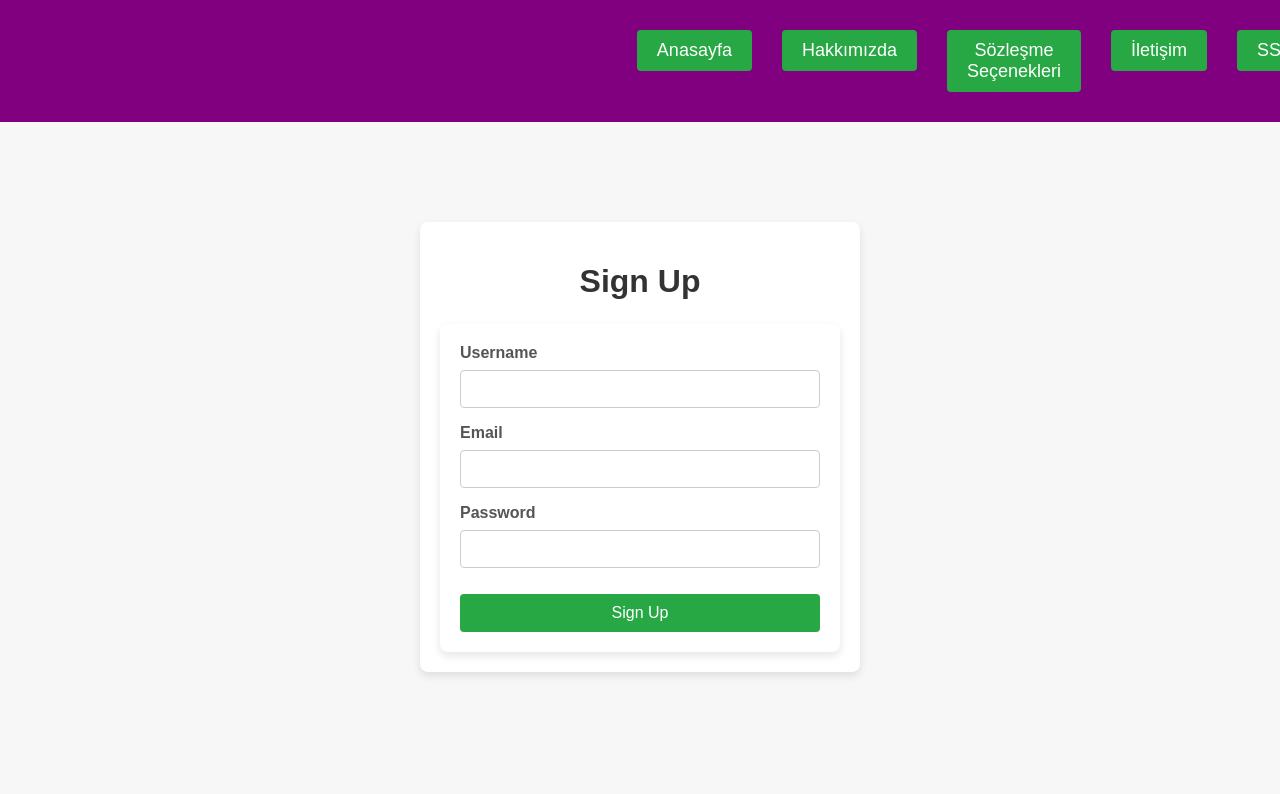
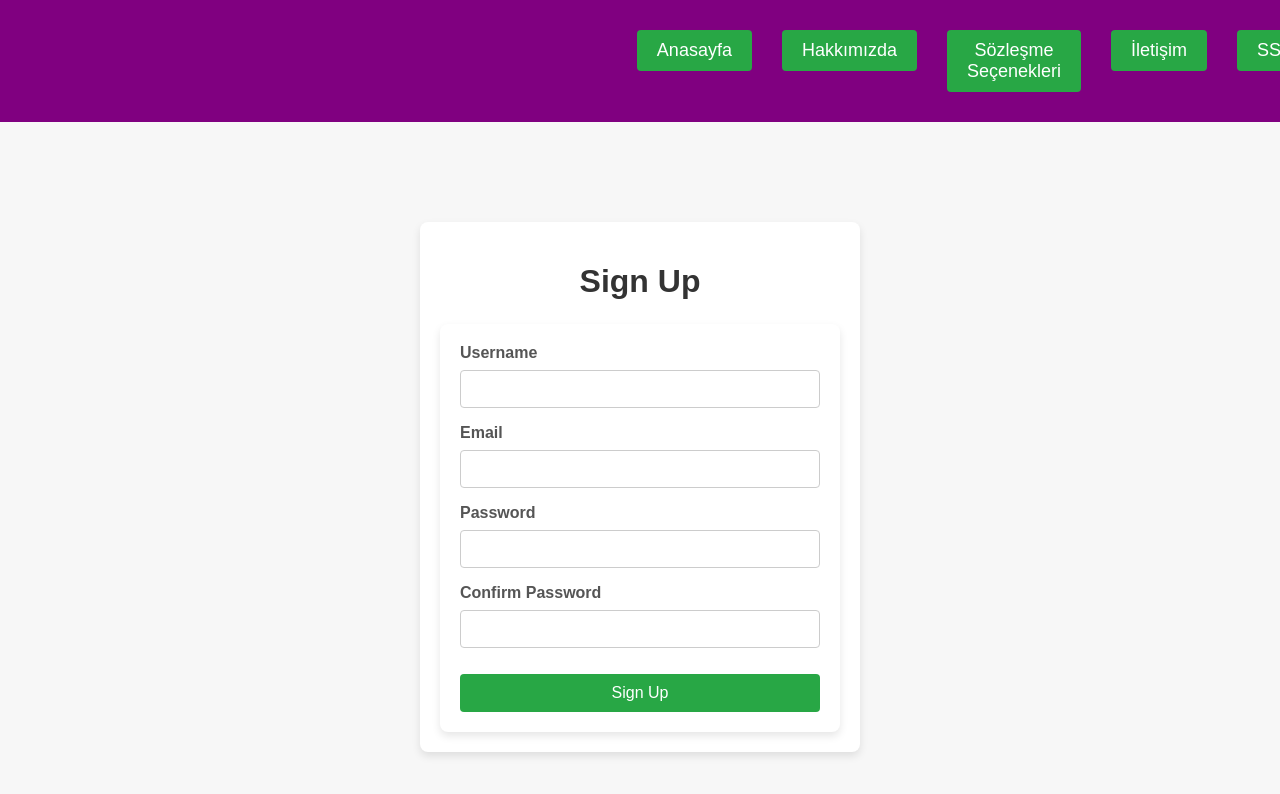
Before and after one commit to mehmetenesaydin/1august, a React (Vite) app in the folder 1august.client/: page /register in a window 1280 px wide. Shown: the top 794 px of the page. Built offline with nearby package versions, Linux system fonts and the light colour scheme.

Commit message:
şifre tekrarı kısmı eklendi

```diff
--- a/1august.client/src/pages/Register.tsx
+++ b/1august.client/src/pages/Register.tsx
@@ -61,6 +61,16 @@ const Signup: React.FC = () => {
                         required
                     />
                 </div>
+                <div className="input-group">
+                    <label>Confirm Password</label>
+                    <input
+                        type="password"
+                        name="confirmPassword"
+                        value={formData.confirmPassword}
+                        onChange={handleChange}
+                        required
+                    />
+                </div>
                 <button type="submit">Sign Up</button>
             </form>
         </div>
```
